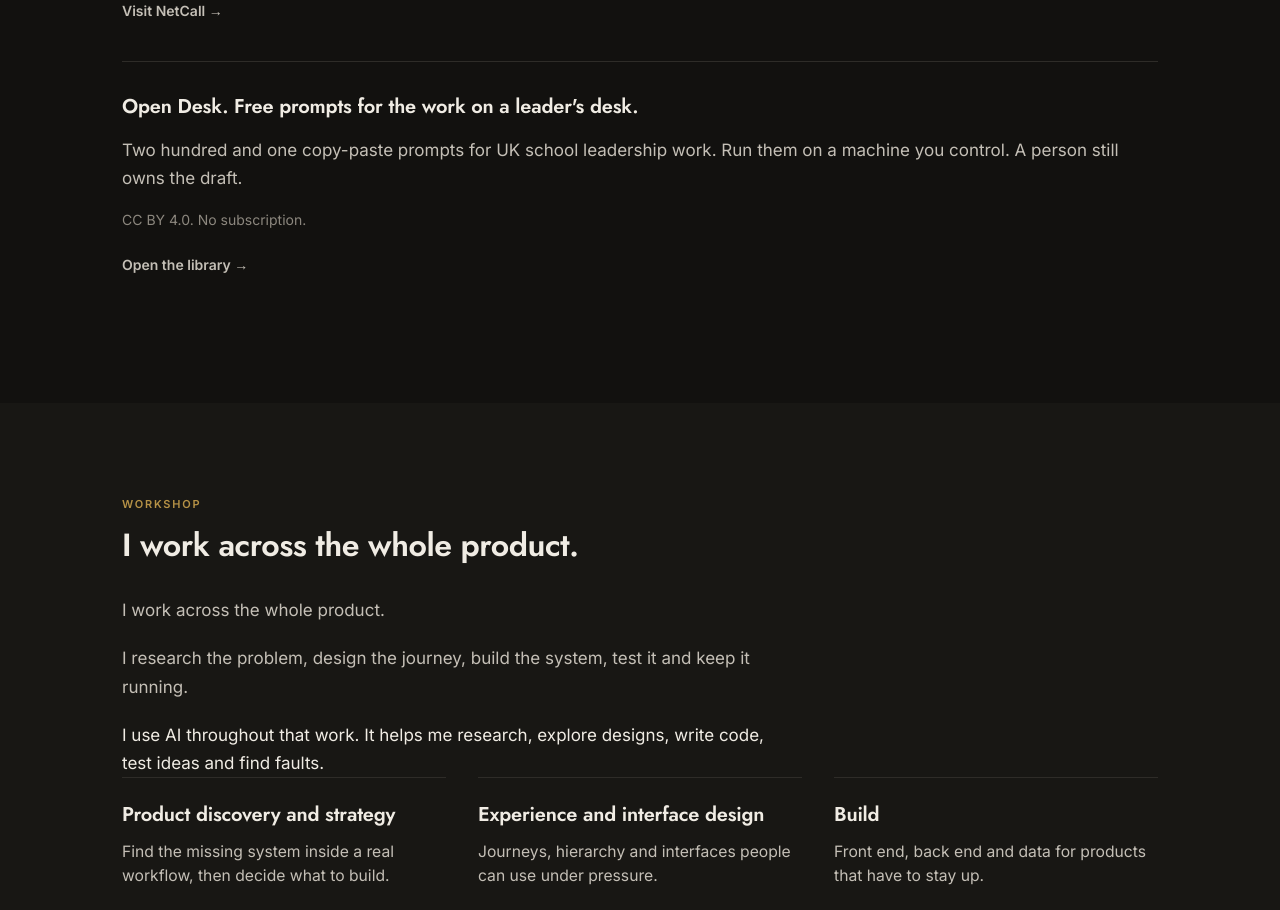
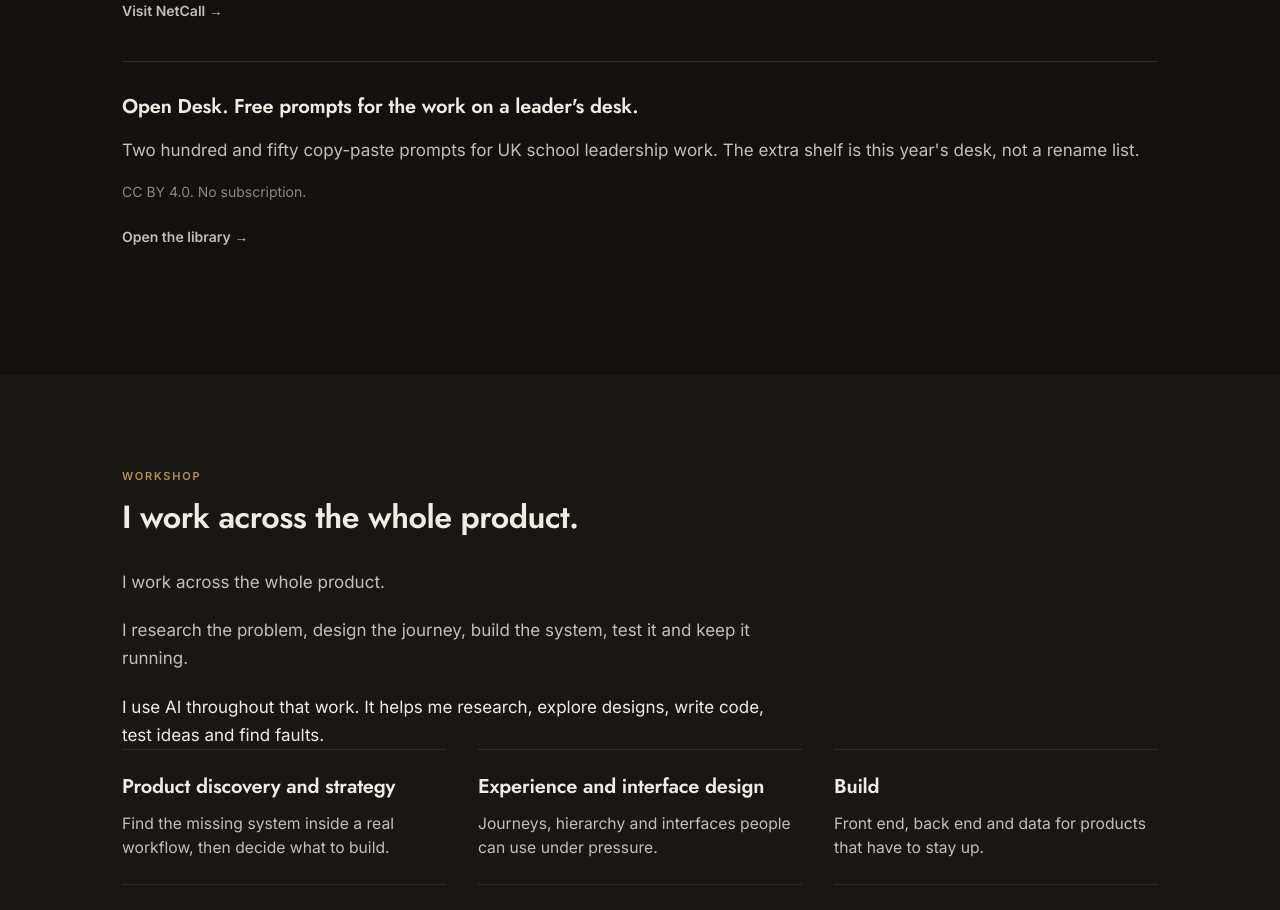
Before and after one commit to Vicariouso/joshuamangas-com, a Next.js app: page / in a window 1280 px wide. Shown: the part 1900-2810 px from the top of the page. Built offline with nearby package versions, Linux system fonts and the light colour scheme.

Commit message:
Homepage card: 250 prompts, second shelf

```diff
--- a/app/page.tsx
+++ b/app/page.tsx
@@ -243,9 +243,8 @@ export default function Home() {
               Open Desk. Free prompts for the work on a leader's desk.
             </h3>
             <p className="mt-4 text-text-2" style={{ fontSize: "1.0625rem", lineHeight: 1.65 }}>
-              Two hundred and one copy-paste prompts for UK school leadership
-              work. Run them on a machine you control. A person still owns the
-              draft.
+              Two hundred and fifty copy-paste prompts for UK school leadership
+              work. The extra shelf is this year's desk, not a rename list.
             </p>
             <p className="mt-4 text-muted" style={{ fontSize: "0.875rem" }}>
               CC BY 4.0. No subscription.
```
